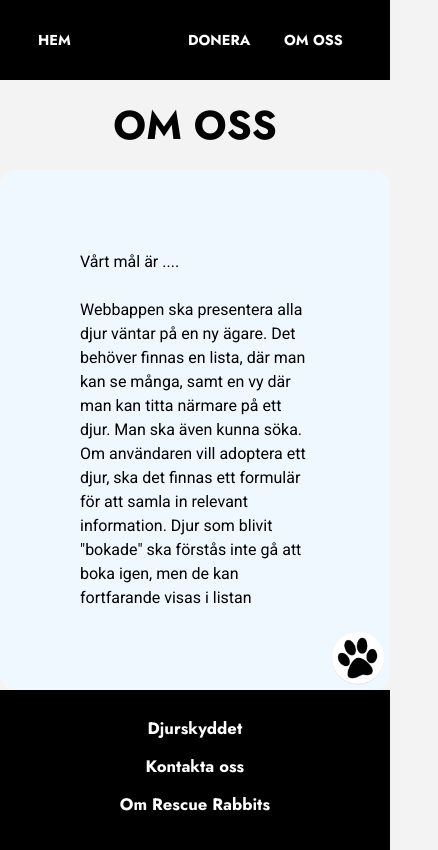
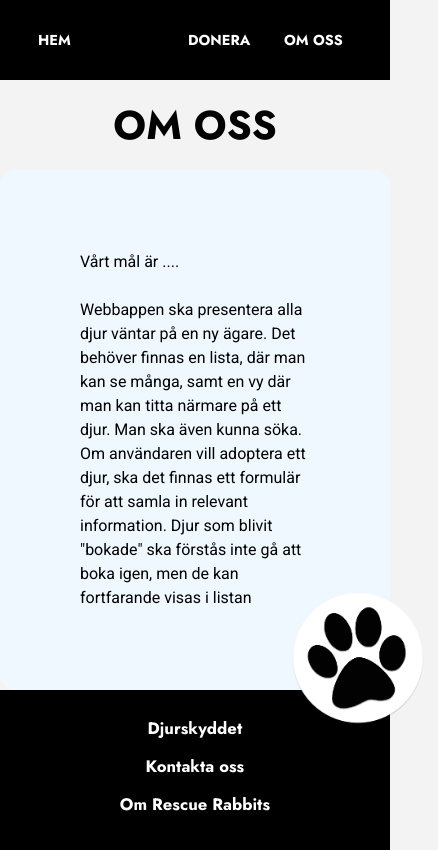
Before and after one commit to timand1/rescue-rabbits-magic-monkeys, a React (Vite) app: page /About in a window 390 px wide. Shown: the whole page, 438 px wide, since content can reach past the window. Built offline with nearby package versions, Linux system fonts and the light colour scheme.

Commit message:
Fix images

```diff
--- a/src/styles/About.scss
+++ b/src/styles/About.scss
@@ -35,7 +35,7 @@
 
 @media only screen and (max-width: 786px) {
     section figure{
-        transform: scale(40%);
+        // transform: scale(40%);
 
     }
 
```
